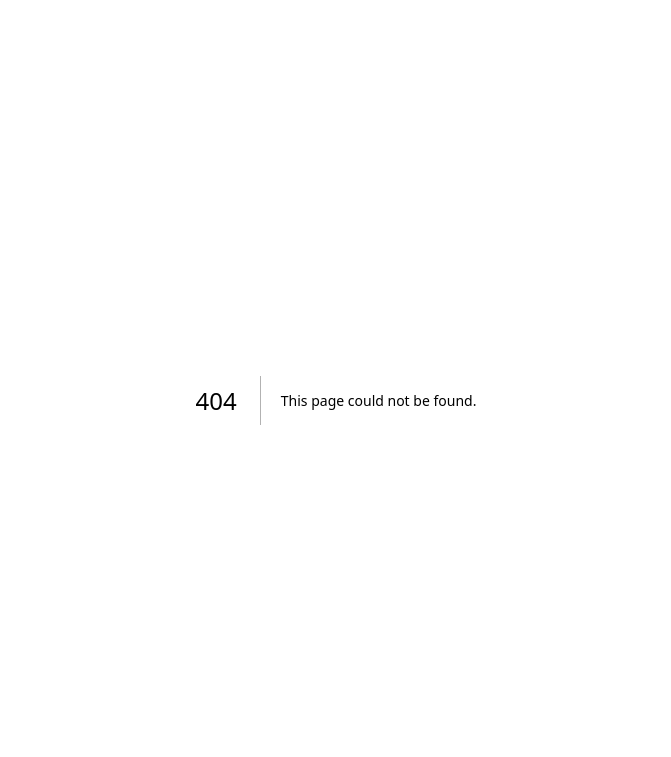
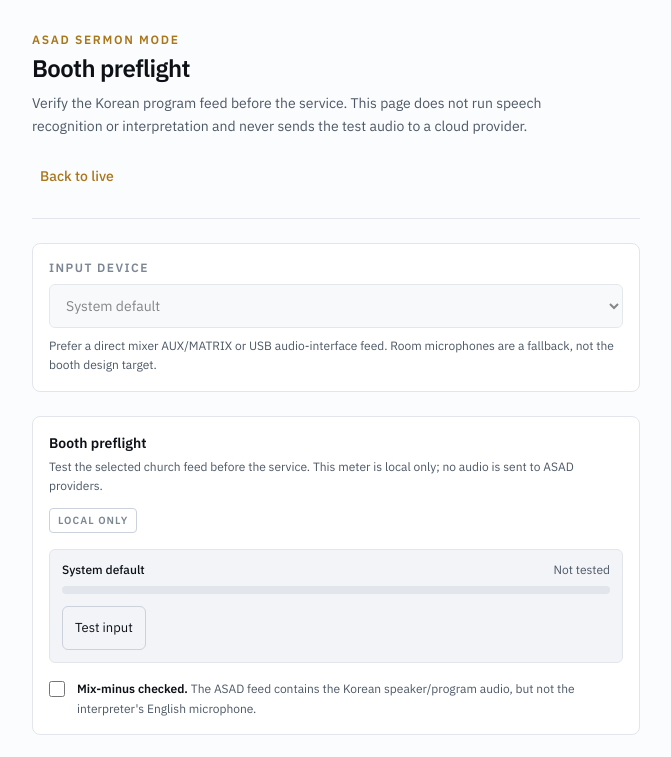
Before and after one commit to club-paradiso/asad, a Next.js app: page /booth-preflight in a window 1280 px wide. Before the commit this address had no page. Shown: the top 757 px of the page, without its empty margins (304-975 px from the left). Built offline with nearby package versions, Linux system fonts and the light colour scheme.

Commit message:
feat(sermon): expose booth preflight route

```diff
--- /dev/null
+++ b/src/app/booth-preflight/page.tsx
@@ -0,0 +1,11 @@
+import { BoothPreflightScreen } from "@/features/live/BoothPreflightScreen";
+import { BRAND } from "@/lib/brand";
+
+export const metadata = {
+  title: `Booth preflight · ${BRAND.name}`,
+  description: "Local-only church interpretation booth audio input check for ASAD Sermon Mode.",
+};
+
+export default function BoothPreflightPage() {
+  return <BoothPreflightScreen />;
+}
```
